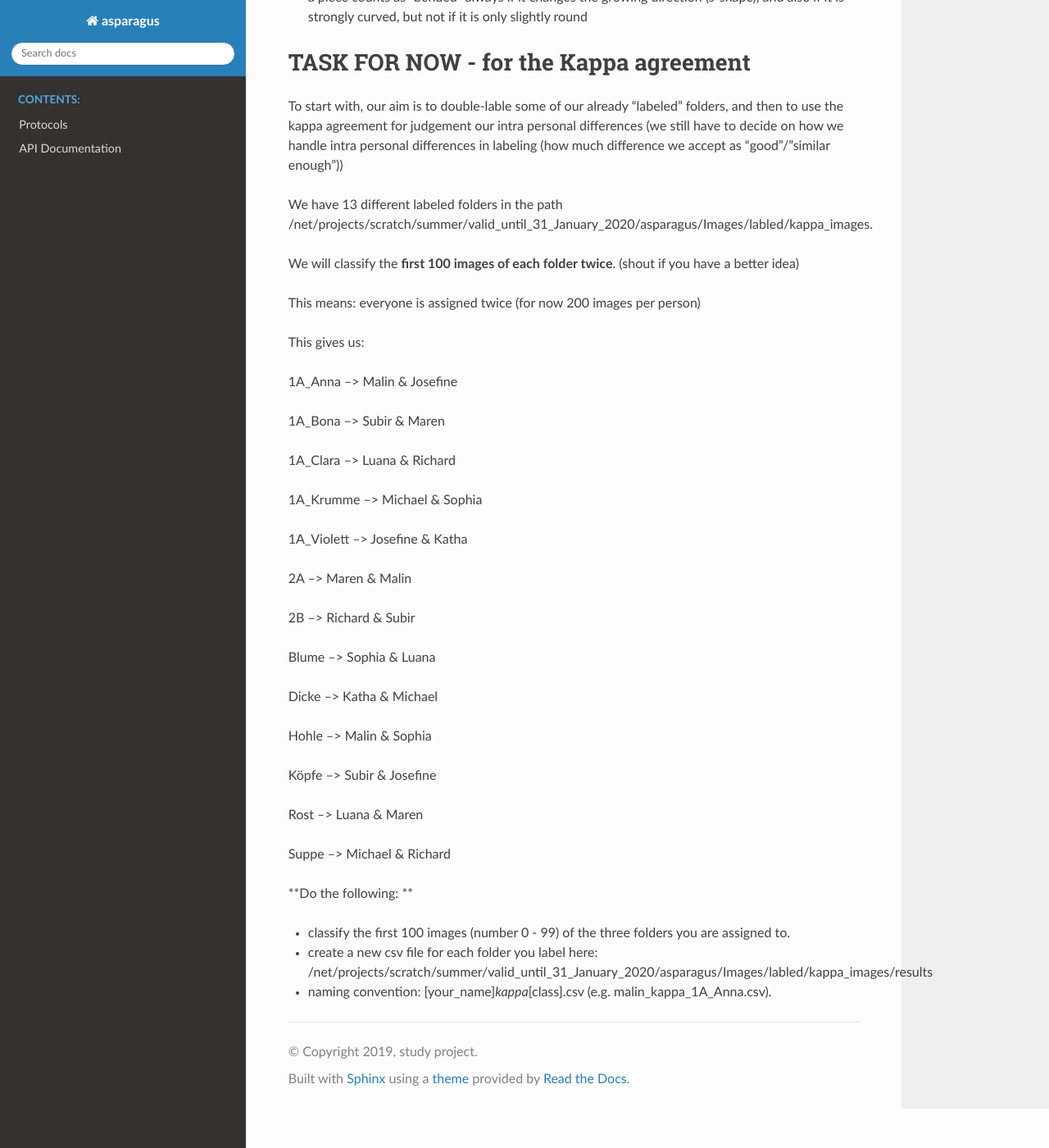
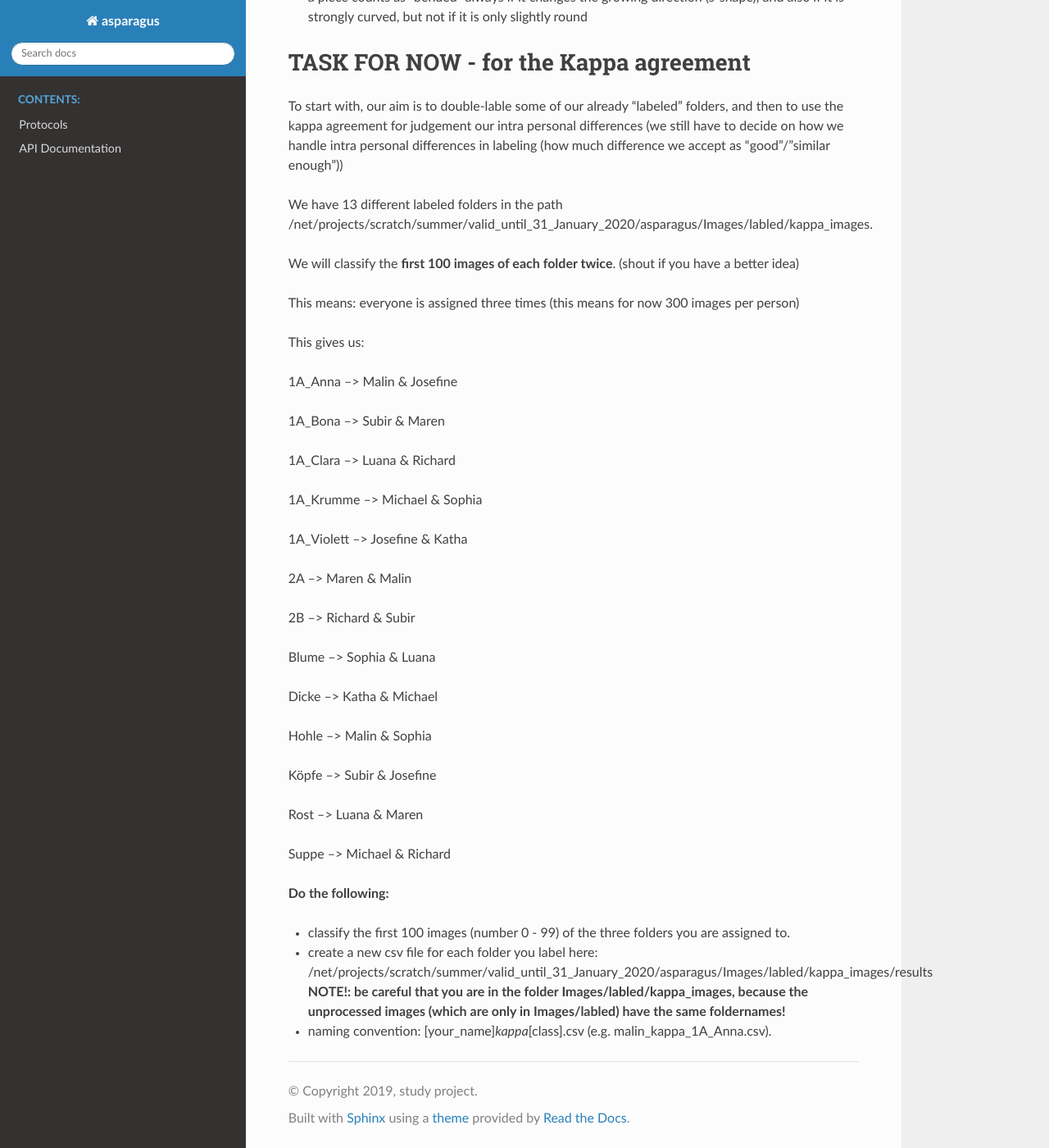
Before and after one commit to CogSciUOS/asparagus, a Sphinx documentation site: the page built from docs/manual_how_to_label.md, in a window 1280 px wide and 1400 px high, scrolled down 2936 px. Shown: the whole window at 82% size. Built offline with Sphinx 7.4.7 and the Read the Docs theme 2.0.0, drawn with Linux system fonts in a browser that asks for light colours; the version number could not be read and is left out.

Commit message:
Update manual_how_to_label.md
make instructions more clear

```diff
--- a/docs/manual_how_to_label.md
+++ b/docs/manual_how_to_label.md
@@ -101,7 +101,7 @@ We have 13 different labeled folders in the path /net/projects/scratch/summer/va
 
 We will classify the **first 100 images of each folder twice**. (shout if you have a better idea)
 
-This means: everyone is assigned twice (for now 200 images per person)
+This means: everyone is assigned three times (this means for now 300 images per person)
 
 This gives us:
 
@@ -131,7 +131,8 @@ Rost --> Luana & Maren
 
 Suppe --> Michael & Richard
 
-**Do the following: **
+**Do the following:**
 - classify the first 100 images (number 0 - 99) of the three folders you are assigned to.
 - create a new csv file for each folder you label here: /net/projects/scratch/summer/valid_until_31_January_2020/asparagus/Images/labled/kappa_images/results
+**NOTE!: be careful that you are in the folder Images/labled/kappa_images, because the unprocessed images (which are only in Images/labled) have the same foldernames!**
 - naming convention: [your_name]_kappa_[class].csv (e.g. malin_kappa_1A_Anna.csv).
```
